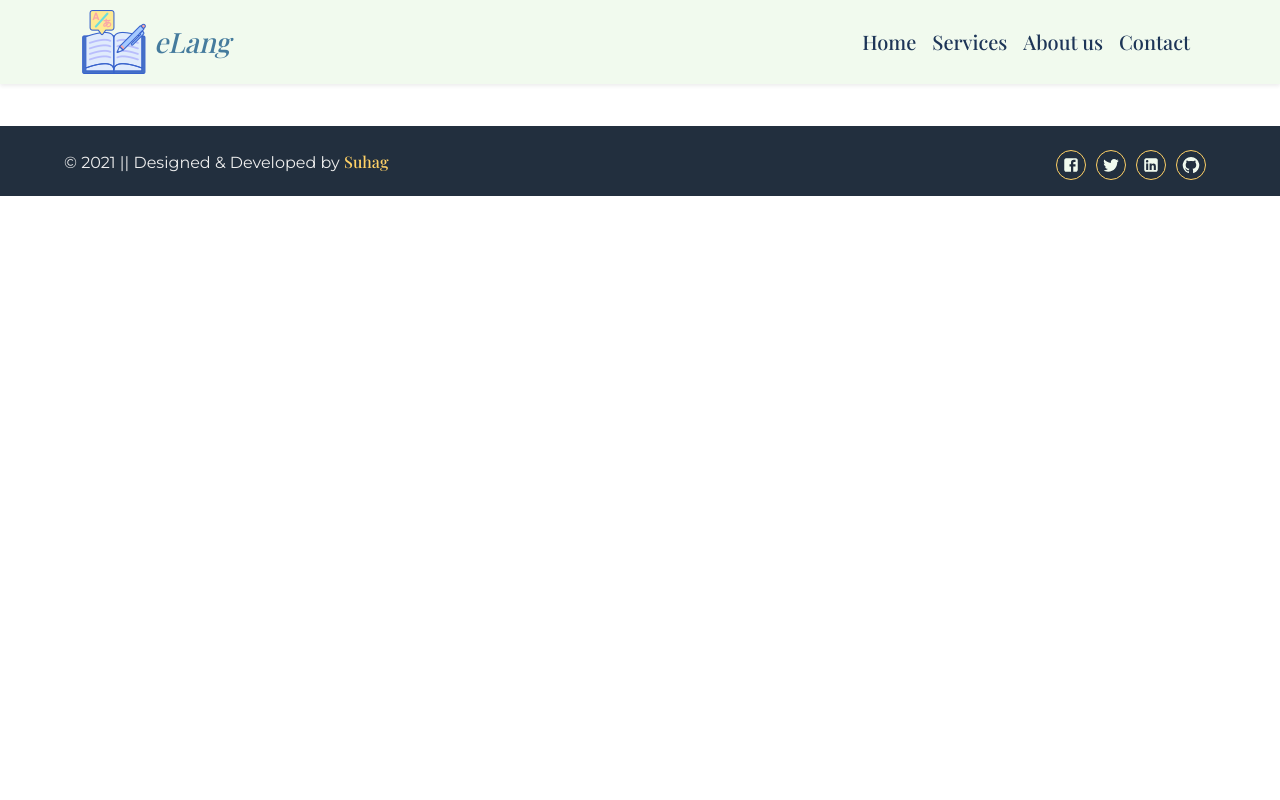
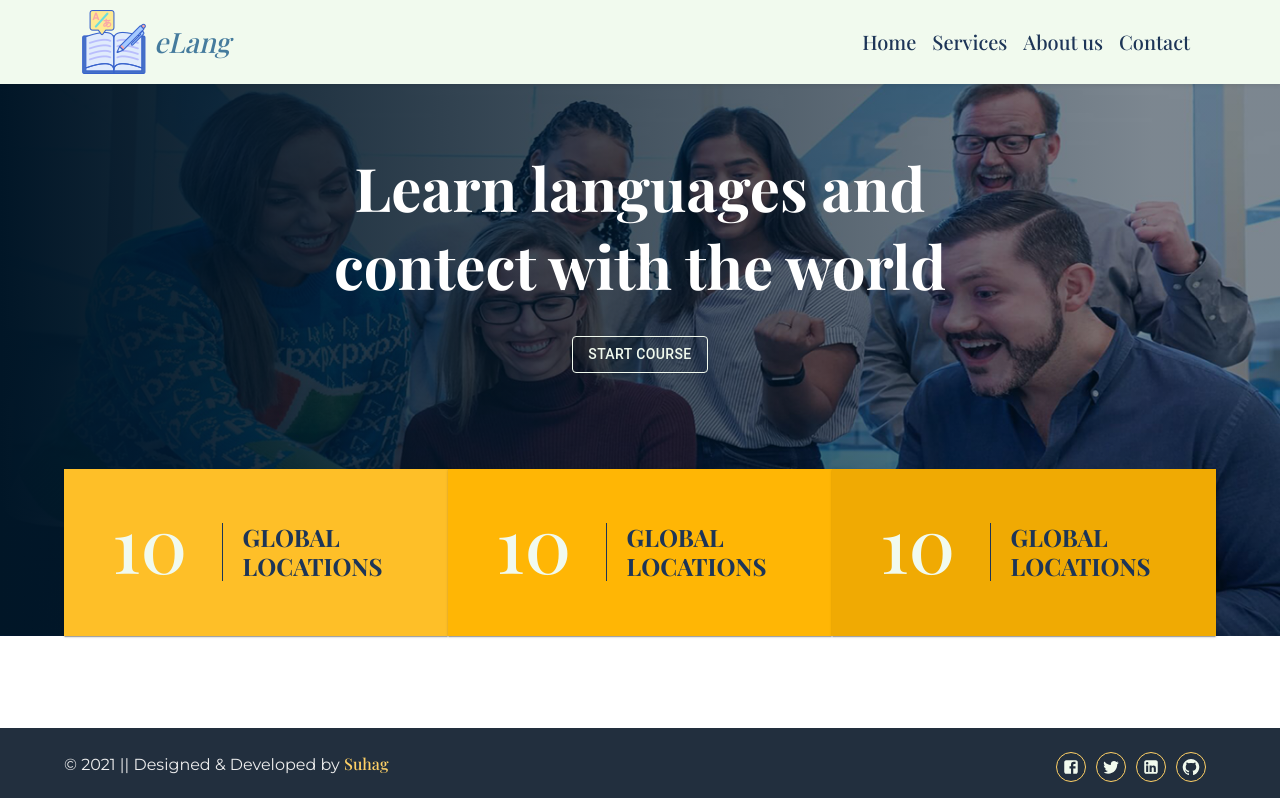
Before and after one commit to developer-suhag/eLang, a React (Create React App) app: page / in a window 1280 px wide. Built offline with nearby package versions, Linux system fonts and the light colour scheme.

Commit message:
hero section

```diff
--- a/src/components/Header/Header.js
+++ b/src/components/Header/Header.js
@@ -5,7 +5,7 @@ import "./Heder.css";
 
 const Header = () => {
   return (
-    <nav className="navbar navbar-expand-lg navbar-light nav-menu fixed-top shadow-sm">
+    <nav className="navbar navbar-expand-lg navbar-light nav-menu sticky-top shadow-sm">
       <div className="container">
         <NavLink
           className="navbar-brand d-flex align-items-center gap-2"
--- a/src/components/Home/Home.css
+++ b/src/components/Home/Home.css
@@ -0,0 +1,50 @@
+/* hero section style  */
+.hero-section {
+  background: linear-gradient(
+      90deg,
+      rgba(1, 22, 39, 1) 0%,
+      rgba(1, 22, 39, 0.49653364763874297) 90%
+    ),
+    url(../../images/hero-bg-2.jpg);
+  background-position: center center;
+  background-repeat: no-repeat;
+  background-size: cover;
+  /* padding: 60px 0; */
+  color: #fff;
+  text-align: center;
+}
+
+.hero-title {
+  font-size: 60px;
+  line-height: 1.3em;
+  width: 60%;
+  margin: auto;
+  font-weight: 700;
+}
+
+.hero-btn {
+  border-color: #f1faee !important;
+  color: #f1faee !important;
+}
+.hero-btn:hover {
+  background: #ffd166 !important;
+  color: #03071e !important;
+  border-color: #ffd166 !important;
+}
+.number {
+  font-size: 76px !important;
+  margin-bottom: 0;
+  margin-top: -20px;
+  color: #f1faee;
+}
+.number-text {
+  font-size: 24px;
+  font-weight: 700;
+  width: 50%;
+  margin-bottom: 0;
+  margin: auto;
+  text-align: left;
+  padding-left: 20px;
+  border-left: 1px solid #1d3557;
+  color: #1d3557;
+}
--- a/src/components/Home/Home.js
+++ b/src/components/Home/Home.js
@@ -1,10 +1,94 @@
+import { Button, Card, Container, Grid } from "@mui/material";
+import { Box } from "@mui/system";
 import React from "react";
+import { useHistory } from "react-router";
+import "./Home.css";
 
 const Home = () => {
+  const history = useHistory();
+  const handleClick = () => {
+    history.push("/services");
+  };
   return (
-    <div>
-      <h3>Welcome home</h3>
-    </div>
+    <section className="hero-section">
+      <Container sx={{ p: 8, paddingBottom: 0 }}>
+        <h3 className="hero-title">
+          Learn languages and contect with the world
+        </h3>
+        <Button
+          onClick={handleClick}
+          sx={{ marginTop: 4 }}
+          color="success"
+          className="hero-btn"
+          variant="outlined"
+        >
+          Start Course
+        </Button>
+        <Box sx={{ flexGrow: 1, marginTop: 12 }}>
+          <Grid
+            container
+            spacing={{ xs: 0, md: 0 }}
+            columns={{ xs: 4, sm: 8, md: 12 }}
+          >
+            {
+              <Grid item xs={2} sm={4} md={4}>
+                <Card
+                  sx={{
+                    bgcolor: "#febf28",
+                    display: "flex",
+                    gap: 0,
+                    borderRadius: 0,
+                    alignItems: "center",
+                    p: 6,
+                  }}
+                >
+                  <h3 className="number">10</h3>
+
+                  <h3 className="number-text">GLOBAL LOCATIONS</h3>
+                </Card>
+              </Grid>
+            }
+            {
+              <Grid item xs={2} sm={4} md={4}>
+                <Card
+                  sx={{
+                    bgcolor: "#ffb605",
+                    display: "flex",
+                    gap: 0,
+                    borderRadius: 0,
+                    alignItems: "center",
+                    p: 6,
+                  }}
+                >
+                  <h3 className="number">10</h3>
+
+                  <h3 className="number-text">GLOBAL LOCATIONS</h3>
+                </Card>
+              </Grid>
+            }
+            {
+              <Grid item xs={2} sm={4} md={4}>
+                <Card
+                  sx={{
+                    bgcolor: "#f0aa03",
+                    display: "flex",
+                    gap: 0,
+                    borderRadius: 0,
+
+                    alignItems: "center",
+                    p: 6,
+                  }}
+                >
+                  <h3 className="number">10</h3>
+
+                  <h3 className="number-text">GLOBAL LOCATIONS</h3>
+                </Card>
+              </Grid>
+            }
+          </Grid>
+        </Box>
+      </Container>
+    </section>
   );
 };
 
```
Also changed, not shown: src/images/hero-bg-2.jpg (added).
